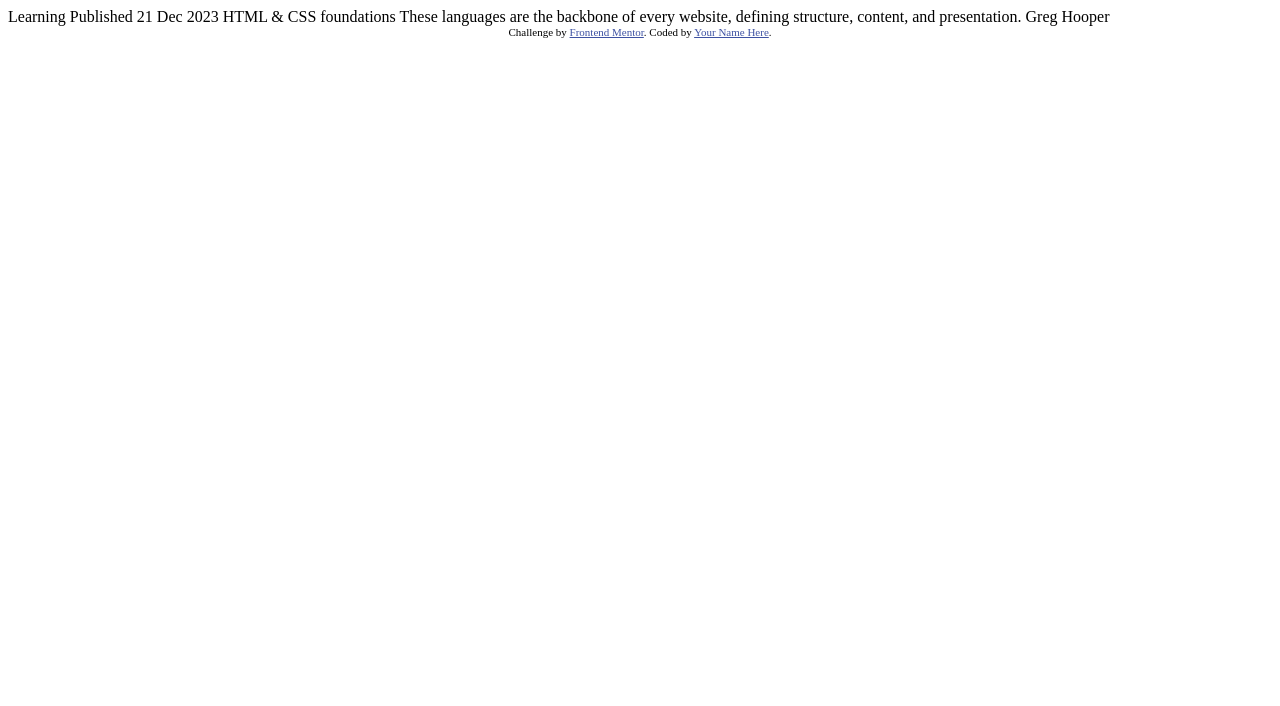
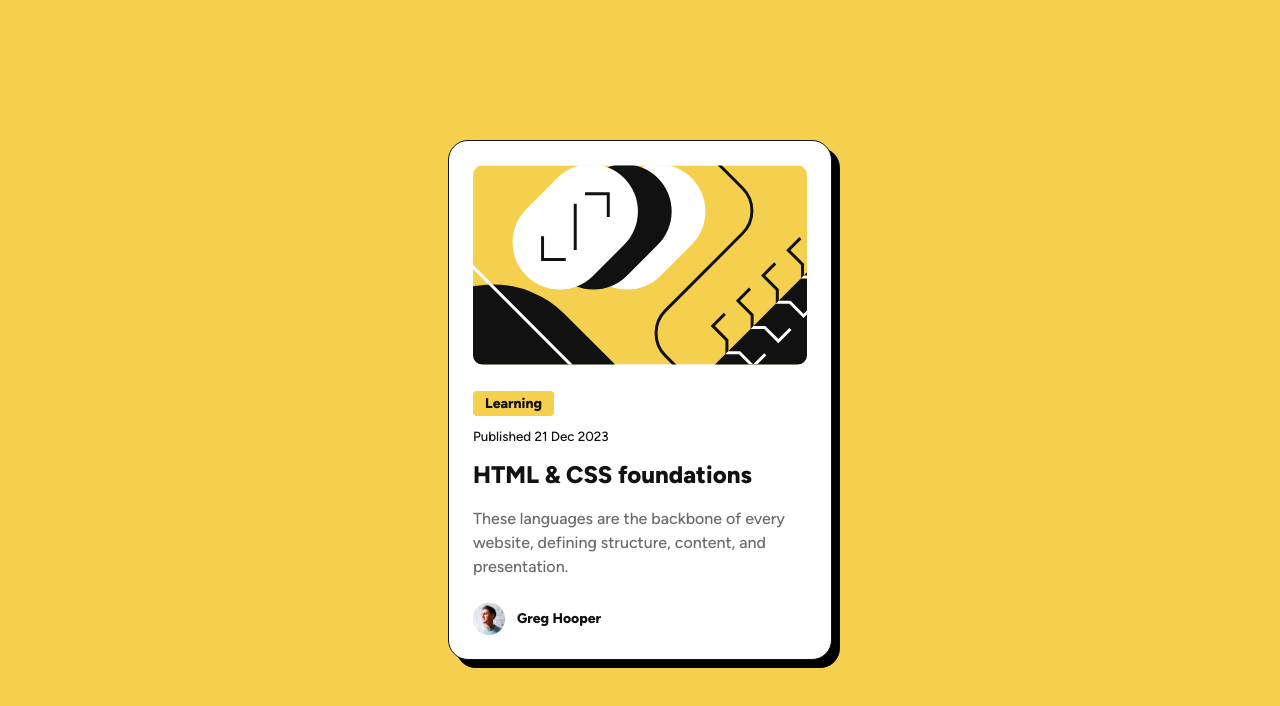
Before and after one commit to AshuJojo/blog-preview-card, a plain HTML site: page index.html in a window 1280 px wide. Drawn offline with Linux system fonts and the light colour scheme.

Commit message:
Implemented Blog Card with Required functionalities

```diff
--- a/index.html
+++ b/index.html
@@ -1,34 +1,44 @@
 <!DOCTYPE html>
 <html lang="en">
+
 <head>
   <meta charset="UTF-8">
-  <meta name="viewport" content="width=device-width, initial-scale=1.0"> <!-- displays site properly based on user's device -->
+  <meta name="viewport" content="width=device-width, initial-scale=1.0">
+  <!-- displays site properly based on user's device -->
 
   <link rel="icon" type="image/png" sizes="32x32" href="./assets/images/favicon-32x32.png">
+  <link rel="stylesheet" href="./styles.css" />
 
   <title>Frontend Mentor | Blog preview card</title>
 
-  <!-- Feel free to remove these styles or customise in your own stylesheet 👍 -->
-  <style>
-    .attribution { font-size: 11px; text-align: center; }
-    .attribution a { color: hsl(228, 45%, 44%); }
-  </style>
 </head>
+
 <body>
 
-  Learning
+  <main class="card">
+    <img class="illustration" src="./assets/images/illustration-article.svg" alt="Illustrative Article" />
 
-  Published 21 Dec 2023
+    <section class="card-content">
+      <section>
+        <span class="category">Learning</span>
+      </section>
+      <section>
+        <small class="publish-date">Published 21 Dec 2023</small>
+      </section>
+      <header>
+        <h1 class="title">HTML & CSS foundations</h1>
+      </header>
+      <section>
+        <h2 class="description">These languages are the backbone of every website, defining structure, content, and
+          presentation.</h2>
+      </section>
+    </section>
 
-  HTML & CSS foundations
+    <footer class="card-footer">
+      <img class="avatar" src="assets/images/image-avatar.webp" alt="Avatar" />
+      <span class="author-name">Greg Hooper</span>
+    </footer>
+  </main>
+</body>
 
-  These languages are the backbone of every website, defining structure, content, and presentation.
-
-  Greg Hooper
-
-  <div class="attribution">
-    Challenge by <a href="https://www.frontendmentor.io?ref=challenge" target="_blank">Frontend Mentor</a>.
-    Coded by <a href="#">Your Name Here</a>.
-  </div>
-</body>
 </html>
--- /dev/null
+++ b/styles.css
@@ -0,0 +1,122 @@
+@font-face {
+    font-family: 'Figtree';
+    src: url('./assets/fonts/Figtree-VariableFont_wght.ttf');
+}
+
+html,
+body {
+
+    --color-yellow: hsl(47, 88%, 63%);
+    --color-white: hsl(0, 0%, 100%);
+    --color-gray-500: hsl(0, 0%, 42%);
+    --color-gray-950: hsl(0, 0%, 7%);
+
+    font-family: "Figtree", sans-serif;
+    background-color: var(--color-yellow);
+    color: var(--color-gray-950);
+    font-weight: 500;
+
+    height: 100vh;
+    display: flex;
+    justify-content: center;
+    align-items: center;
+}
+
+* {
+    box-sizing: border-box;
+}
+
+h1{
+    font-weight: 800;
+    font-size: 24px;
+    line-height: 150%;
+    letter-spacing: 0px;
+}
+
+h2{
+    font-size: 16px;
+    line-height: 150%;
+    letter-spacing: 0px;
+    font-weight: 500;
+}
+
+p {
+    font-weight: 500;
+    font-size: 14px;
+    line-height: 150%;
+    letter-spacing: 0px;
+}
+
+span {
+    font-weight: 800;
+    font-size: 14px;
+    line-height: 150%;
+    letter-spacing: 0px;
+}
+
+.card {
+
+    margin: 24px;
+    background-color: var(--color-white);
+
+    width: 384px;
+
+    border: 1px solid var(--color-gray-950);
+    border-radius: 20px;
+    padding: 24px;
+
+    box-shadow: 8px 8px 0 #000000;
+}
+
+img.illustration {
+    width: 100%;
+    border-radius: 10px;
+    margin-bottom: 12px;
+}
+
+span.category {
+    background-color: var(--color-yellow);
+    padding: 4px 12px;
+    border-radius: 4px;
+}
+
+section,
+header {
+    margin: 12px 0px 0px 0px;
+    padding: 0px;
+}
+
+h2.description {
+    color: var(--color-gray-500);
+}
+
+h1.title {
+    margin: 0px;
+}
+
+h1.title:hover{
+    color: var(--color-yellow);
+}
+
+.card-footer{
+    margin: 24px 0px 0px 0px;
+}
+
+img.avatar {
+    width: 32px;
+    height: 32px;
+    vertical-align: middle;
+    padding: 0px;
+    margin: 0px;
+    object-fit: cover;
+}
+
+span.author-name {
+    margin-left: 8px;
+}
+
+@media screen and (max-width: 375px) {
+    .card{
+        width: auto;
+    }
+}
```
Also changed, not shown: design/active-states.jpg (deleted), design/desktop-design.jpg (deleted), design/mobile-design.jpg (deleted), design/screenshot-desktop.png (added), design/screenshot-mobile.png (added), preview.jpg (deleted), 3 other files.
